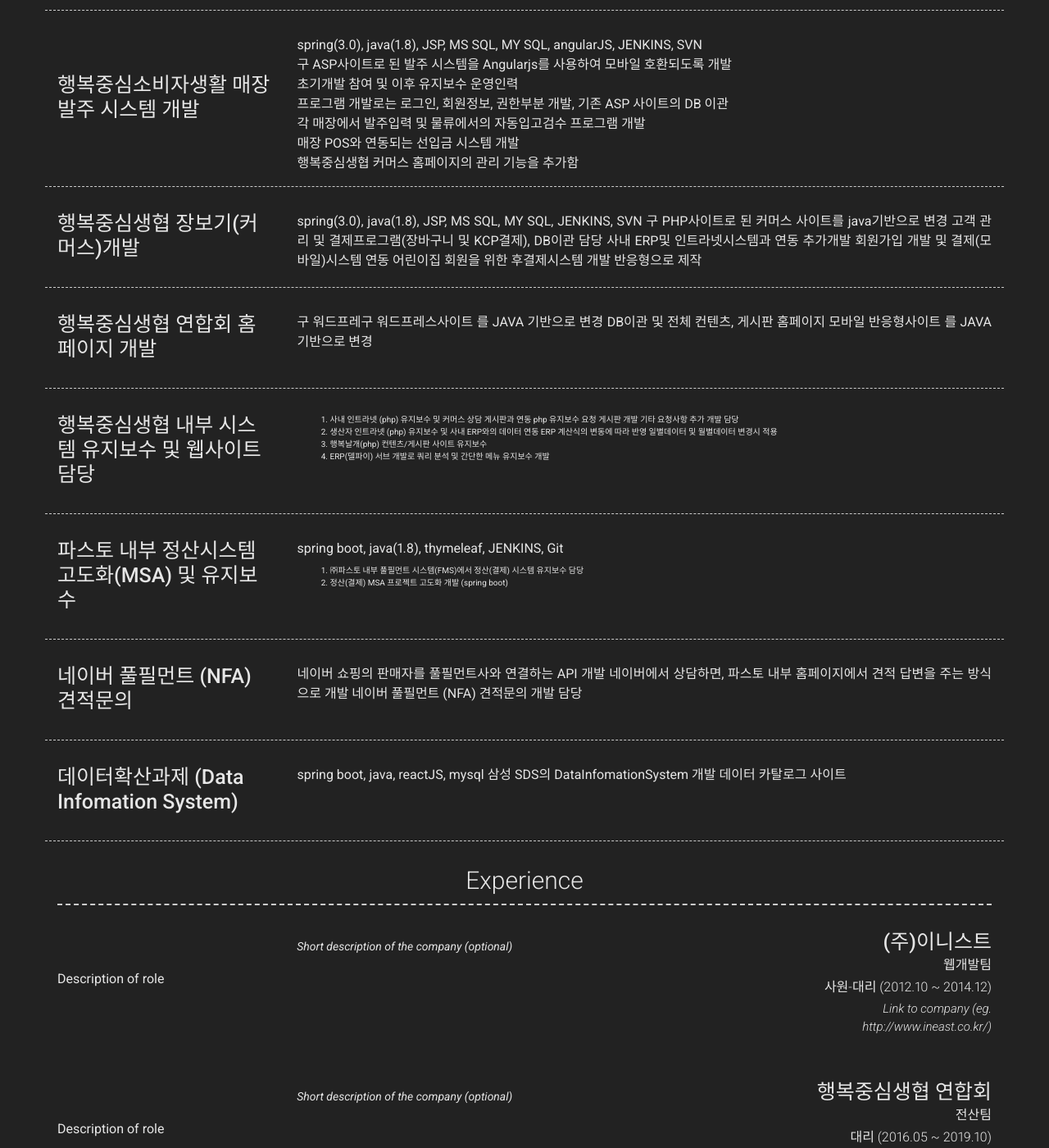
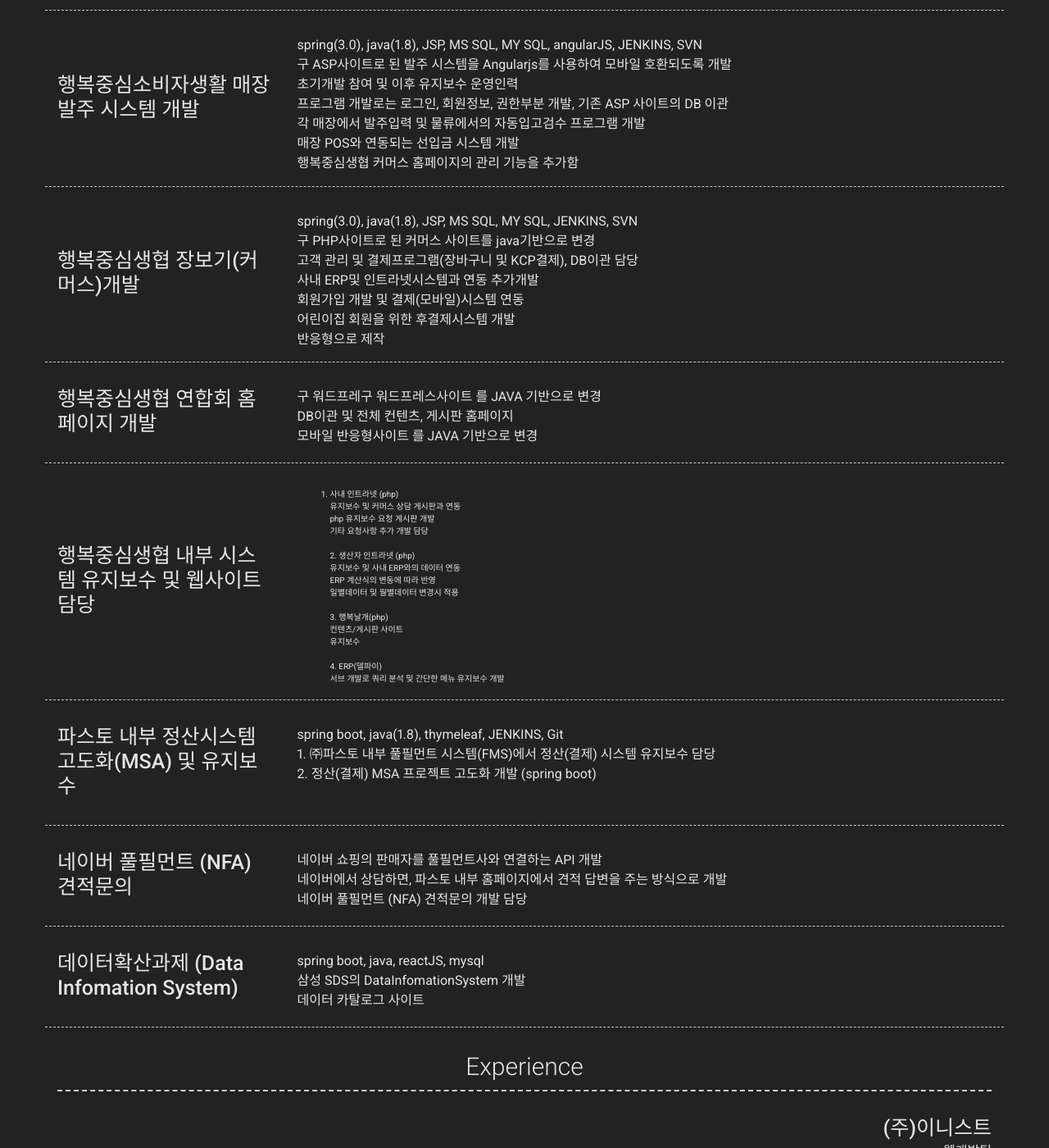
Before and after one commit to TaeGunKim/resume, a Jekyll site: the page built from index.md, in a window 1280 px wide and 1400 px high, scrolled down 1106 px. Shown: the whole window at 82% size. Built offline with Jekyll 4.4.1, drawn with Linux system fonts in a browser that asks for light colours; nearby versions of some CDN libraries; some of the changed text lies outside the part shown.

Commit message:
20240313

```diff
--- a/_config.yml
+++ b/_config.yml
@@ -115,17 +115,17 @@ content:
       description:
           spring(3.0), java(1.8), JSP, MS SQL, MY SQL, JENKINS, SVN
 
-          구 PHP사이트로 된 커머스 사이트를 java기반으로 변경
+          <br/>구 PHP사이트로 된 커머스 사이트를 java기반으로 변경
 
-          고객 관리 및 결제프로그램(장바구니 및 KCP결제), DB이관 담당
+          <br/>고객 관리 및 결제프로그램(장바구니 및 KCP결제), DB이관 담당
 
-          사내 ERP및 인트라넷시스템과 연동 추가개발
+          <br/>사내 ERP및 인트라넷시스템과 연동 추가개발
 
-          회원가입 개발 및 결제(모바일)시스템 연동
+          <br/>회원가입 개발 및 결제(모바일)시스템 연동
 
-          어린이집 회원을 위한 후결제시스템 개발
+          <br/>어린이집 회원을 위한 후결제시스템 개발
 
-          반응형으로 제작
+          <br/>반응형으로 제작
     - layout: left
       border: weak
       title: 행복중심생협 연합회 홈페이지 개발
@@ -135,9 +135,9 @@ content:
       description:
           구 워드프레구 워드프레스사이트 를 JAVA 기반으로 변경
 
-          DB이관 및 전체 컨텐츠, 게시판 홈페이지
+          <br/>DB이관 및 전체 컨텐츠, 게시판 홈페이지
 
-          모바일 반응형사이트 를 JAVA 기반으로 변경
+          <br/>모바일 반응형사이트 를 JAVA 기반으로 변경
     - layout: left
       border: weak
       title: 행복중심생협 내부 시스템 유지보수 및 웹사이트 담당
@@ -146,21 +146,21 @@ content:
       quote: #
       description:
           1. 사내 인트라넷 (php)
-          유지보수 및 커머스 상담 게시판과 연동
-          php 유지보수 요청 게시판 개발
-          기타 요청사항 추가 개발 담당
-
+          <br/>유지보수 및 커머스 상담 게시판과 연동
+          <br/>php 유지보수 요청 게시판 개발
+          <br/>기타 요청사항 추가 개발 담당
+          <br/><br/>
           2. 생산자 인트라넷 (php)
-          유지보수 및 사내 ERP와의 데이터 연동
-          ERP 계산식의 변동에 따라 반영
-          일별데이터 및 월별데이터 변경시 적용
-
+          <br/>유지보수 및 사내 ERP와의 데이터 연동
+          <br/>ERP 계산식의 변동에 따라 반영
+          <br/>일별데이터 및 월별데이터 변경시 적용
+          <br/><br/>
           3. 행복날개(php)
-          컨텐츠/게시판 사이트
-          유지보수
-
+          <br/>컨텐츠/게시판 사이트
+          <br/>유지보수
+          <br/><br/>
           4. ERP(델파이)
-          서브 개발로 쿼리 분석 및 간단한 메뉴 유지보수 개발
+          <br/>서브 개발로 쿼리 분석 및 간단한 메뉴 유지보수 개발
     - layout: left
       border: weak
       title: 파스토 내부 정산시스템 고도화(MSA) 및 유지보수
@@ -170,9 +170,9 @@ content:
       description:
           spring boot, java(1.8), thymeleaf, JENKINS, Git
 
-          1. ㈜파스토 내부 풀필먼트 시스템(FMS)에서 정산(결제) 시스템 유지보수 담당
+          <br/>1. ㈜파스토 내부 풀필먼트 시스템(FMS)에서 정산(결제) 시스템 유지보수 담당
 
-          2. 정산(결제) MSA 프로젝트 고도화 개발 (spring boot)
+          <br/>2. 정산(결제) MSA 프로젝트 고도화 개발 (spring boot)
     - layout: left
       border: weak
       title: 네이버 풀필먼트 (NFA) 견적문의
@@ -182,9 +182,9 @@ content:
       description:
           네이버 쇼핑의 판매자를 풀필먼트사와 연결하는 API 개발
 
-          네이버에서 상담하면, 파스토 내부 홈페이지에서 견적 답변을 주는 방식으로 개발
+          <br/>네이버에서 상담하면, 파스토 내부 홈페이지에서 견적 답변을 주는 방식으로 개발
 
-          네이버 풀필먼트 (NFA) 견적문의 개발 담당
+          <br/>네이버 풀필먼트 (NFA) 견적문의 개발 담당
     - layout: left
       border: weak
       title: 데이터확산과제 (Data Infomation System)
@@ -194,46 +194,50 @@ content:
       description:
           spring boot, java, reactJS, mysql
 
-          삼성 SDS의 DataInfomationSystem 개발
+          <br/>삼성 SDS의 DataInfomationSystem 개발
 
-          데이터 카탈로그 사이트
+          <br/>데이터 카탈로그 사이트
   - title: Experience
     layout: list
     content:
       - layout: right
+        border: weak
         title: (주)이니스트
         sub_title: 웹개발팀
         caption: 사원-대리 (2012.10 ~ 2014.12)
         link: Link to company (eg. http://www.ineast.co.kr/)
-        quote: >
-          Short description of the company (optional)
-        description: | # this will include new lines to allow paragraphs
-          Description of role
+        quote: #>
+          #Short description of the company (optional)
+        description: #| # this will include new lines to allow paragraphs
+          #Description of role
       - layout: right
+        border: weak
         title: 행복중심생협 연합회
         sub_title: 전산팀
         caption: 대리 (2016.05 ~ 2019.10)
         link: Link to company (eg. http://happycoop.or.kr/)
-        quote: >
-          Short description of the company (optional)
-        description: | # this will include new lines to allow paragraphs
-          Description of role
+        quote: #>
+          #Short description of the company (optional)
+        description: #| # this will include new lines to allow paragraphs
+          #Description of role
       - layout: right
+        border: weak
         title: (주)파스토
         sub_title: 세틀먼트팀
         caption: 매니저 (2019.10 ~ 2020.12)
         link: Link to company (eg. https://www.fassto.ai/)
-        quote: >
-          Short description of the company (optional)
-        description: | # this will include new lines to allow paragraphs
-          Description of role
+        quote: #>
+          #Short description of the company (optional)
+        description: #| # this will include new lines to allow paragraphs
+          #Description of role
       - layout: right
+        border: weak
         title: (주)클라우드씨아이
         sub_title: 개발팀
         caption: 프로 (2021.02 ~ 현재)
         link: Link to company (eg. http://www.cloudci.co.kr/)
-        quote: >
-          Short description of the company (optional)
+        quote: #>
+          #Short description of the company (optional)
         description: | # this will include new lines to allow paragraphs
           Description of role
   - title: Education
```
